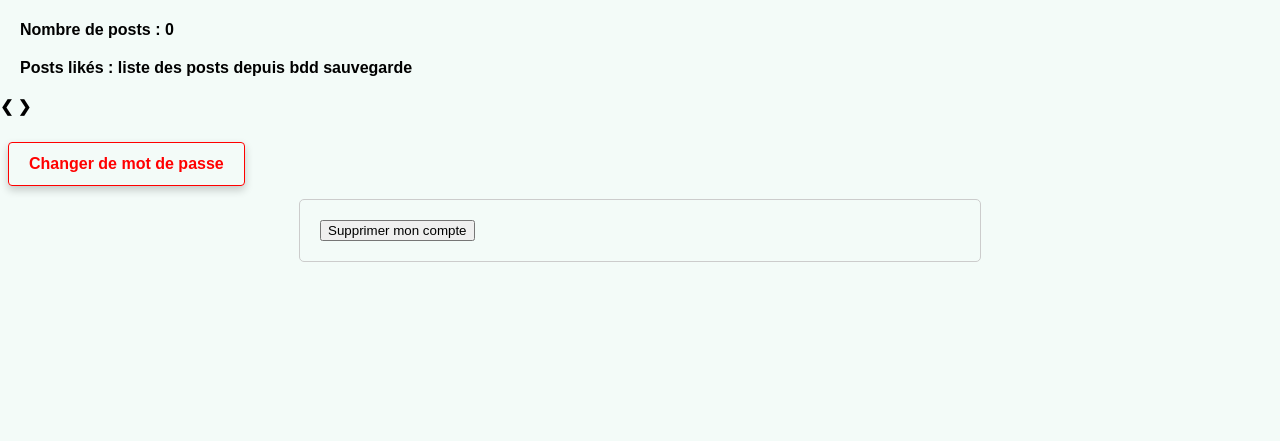
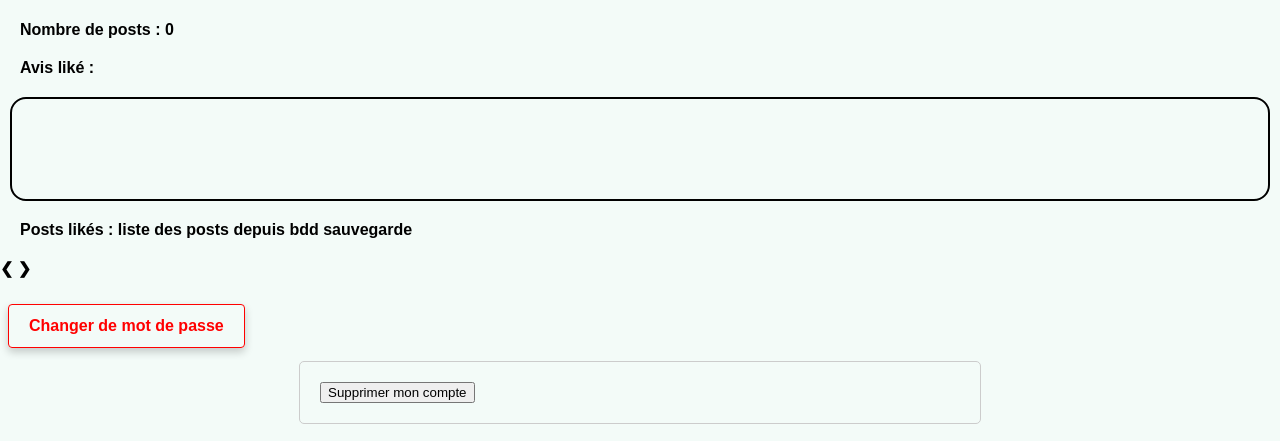
Before and after one commit to ThibaultVercoutre/Ev-Note, a PHP site: page /pages/php/monprofil.php in a window 1280 px wide. Shown: the part 286-727 px from the top of the page. Run offline with PHP 8.4, Linux system fonts and the light colour scheme; the visitor is signed in with stand-in values (Sample User, id 1); data that the repository does not hold is empty.

Commit message:
debut profil user

```diff
--- a/pages/css/styleprofil.css
+++ b/pages/css/styleprofil.css
@@ -152,3 +152,84 @@
   #menu_mdp form .change_mdp:hover{
     background-color: #456fa0;
   }
+
+/*=======================================================================================================*/
+/*========================================================= SECTION AVIS ================================*/
+
+#section-avis{
+  width: 1fr;
+  height: 100px;
+  overflow: auto;
+  border: 2px solid black;
+  border-radius: 16px;
+  margin: 10px;
+  scroll-snap-type: y mandatory;
+}
+
+#section-avis::-webkit-scrollbar{
+  width: 5px;
+  background: transparent;
+}
+
+#section-avis::-webkit-scrollbar-thumb{
+  width:10px;
+  border-radius: 5px;
+  height: 5px;
+  background: linear-gradient(var(--couleur-principale-1), #082374);
+}
+
+.avi{
+  scroll-snap-align: center;
+  width: auto;
+  height: 100%;
+  display: flex;
+  flex-direction: column;
+}
+
+.avi .actions{
+  flex: 1;
+  display: flex;
+  justify-content: space-around;
+  width: 25%;
+}
+
+.avi .text-avi{
+  flex: 6;
+  font-size: 15px;
+  font-weight: bold;
+  text-align: left;
+  padding: 20px;
+}
+
+.avi .compte-note{
+  flex: 1;
+  display: flex;
+  height: 50px;
+  padding: 2px;
+  margin-left: 20px;
+  border-bottom: 2px solid #082374;
+}
+
+.avi .compte-note .img-profil-note{
+  width: 50px;
+  height: 100%;
+  border-radius: 16px;
+  border: 2px solid #082374;
+  margin: 0px;
+  transform: translateX(-15px);
+}
+
+.avi .compte-note .img-profil-note img{
+  height: 100%;
+  width: 100%;
+  object-fit: cover;
+  border-radius: 14px;
+}
+
+.avi .compte-note .nom{
+  font-size: 100%;
+}
+
+.avi .compte-note span.verified{
+  color: green;
+}
--- a/pages/php/monprofil.php
+++ b/pages/php/monprofil.php
@@ -1,5 +1,5 @@
 <?php
-$bdd = mysqli_connect("localhost", "utilisateur", "projetweb2022", "projet");// On inclut la connexion à la bdd
+$bdd = mysqli_connect("localhost", "root", "", "projet");// On inclut la connexion à la bdd
 session_start();
   if(($_SESSION['email']) !== ""){
     $email = $_SESSION['email'];
@@ -98,6 +98,8 @@
     <p>Prénom : <?php echo $donnees_user['Prenom']; ?></p>
     <p>Adresse mail : <?php echo $donnees_user['Mail']; ?></p>
     <p>Nombre de posts : 0</p> <!-- Faire une table pour enregistrer tous les posts (une sauvegarde) -->
+    <p>Avis liké :</p>
+    <div id="section-avis"></div>
     <p>Posts likés : liste des posts depuis bdd sauvegarde</p>
     <!--Slider des posts likés -->
     <div class="post_like">
@@ -162,56 +164,7 @@
 <button type="submit" name="supprimer" id="button_suppr">Supprimer mon compte</button>
 </form>
 
-<script>
-document.getElementById("button_suppr").addEventListener("click", function() {
-  if (confirm("Voulez-vous vraiment supprimer votre compte ?")) {
-    var xhr = new XMLHttpRequest();
-    xhr.open("POST", "ev-note/pages/php/monprofil.php", true);
-    xhr.send();
-  }
-});
-
-let slideIndex = 1;
-showSlides(slideIndex);
-
-// Next/previous controls
-function plusSlides(n) {
-  showSlides(slideIndex += n);
-}
-
-// Thumbnail image controls
-function currentSlide(n) {
-  showSlides(slideIndex = n);
-}
-
-function showSlides(n) {
-  let i;
-  let slides = document.getElementsByClassName("mySlides");
-  let dots = document.getElementsByClassName("dot");
-  if (n > slides.length) {slideIndex = 1}
-  if (n < 1) {slideIndex = slides.length}
-  for (i = 0; i < slides.length; i++) {
-    slides[i].style.display = "none";
-  }
-  for (i = 0; i < dots.length; i++) {
-    dots[i].className = dots[i].className.replace(" active", "");
-  }
-  slides[slideIndex-1].style.display = "block";
-  dots[slideIndex-1].className += " active";
-}
-
-var formulaireAffiche = false;
-document.getElementById("button_mdp").addEventListener("click", function() {
-  if (formulaireAffiche) {
-    formulaireAffiche = false;
-    document.getElementById("formulaire_mdp").style.display = "none";
-  } else {
-    formulaireAffiche = true;
-    document.getElementById("formulaire_mdp").style.display = "block";
-  }
-});
-
-</script>
+<script src="scriptprofil.js"></script>
 
 </body>
 
--- /dev/null
+++ b/pages/php/scriptprofil.js
@@ -0,0 +1,93 @@
+/*=======================================================================================================*/
+/*========================================= Chargement avis =============================================*/
+
+function ListeNavis(){
+
+    var adresse = texte;
+    let Savis = document.getElementById('section-avis');
+    Savis.innerHTML = '';
+
+    /* creation n avis */
+    var params = new URLSearchParams();
+    params.append('clave1', '6');
+    params.append('clave2', adresse);
+    params.append('clave3', '8');
+
+    fetch('fonction_php.php', {
+      method: 'POST',
+      body: params
+    })
+    .then(response => response.json())
+    .then(data => {
+      for (var i = 0; i < data.length; i++) {
+        Savis.innerHTML += '<div class="avi" id="avis_' + data[i] + '">'
+                          + '<div class="compte-note">'
+                            + '<div class="img-profil-note"><img src="" alt="image-profil" class="img-profil-note-balise"></div>'
+                            + '<div class="nom"></div>'
+                            + '<span class="material-symbols-outlined verified"></span>'
+                            + '<div class="barres-notations-user">'
+                            + '</div>'
+                          + '</div>'
+                          + '<div class="text-avi"></div>'
+                          + '<div class="actions">'
+                            + '<span class="material-symbols-outlined up">thumb_up</span><div class="b_up"></div>'
+                            + '<span class="material-symbols-outlined down">thumb_down</span><div class="b_down"></div>'
+                            + '<span class="material-symbols-outlined report">priority_high</span><div class="b_report"></div>'
+                          + '</div>'
+                        + '</div>';
+      }
+    });
+}
+
+ListeNavis();
+
+/*=======================================================================================================*/
+/*========================================= Slides actu =================================================*/
+
+document.getElementById("button_suppr").addEventListener("click", function() {
+    if (confirm("Voulez-vous vraiment supprimer votre compte ?")) {
+      var xhr = new XMLHttpRequest();
+      xhr.open("POST", "ev-note/pages/php/monprofil.php", true);
+      xhr.send();
+    }
+  });
+
+  let slideIndex = 1;
+  showSlides(slideIndex);
+
+  // Next/previous controls
+  function plusSlides(n) {
+    showSlides(slideIndex += n);
+  }
+
+  // Thumbnail image controls
+  function currentSlide(n) {
+    showSlides(slideIndex = n);
+  }
+
+  function showSlides(n) {
+    let i;
+    let slides = document.getElementsByClassName("mySlides");
+    let dots = document.getElementsByClassName("dot");
+    if (n > slides.length) {slideIndex = 1}
+    if (n < 1) {slideIndex = slides.length}
+    for (i = 0; i < slides.length; i++) {
+      slides[i].style.display = "none";
+    }
+    for (i = 0; i < dots.length; i++) {
+      dots[i].className = dots[i].className.replace(" active", "");
+    }
+    slides[slideIndex-1].style.display = "block";
+    dots[slideIndex-1].className += " active";
+  }
+
+  var formulaireAffiche = false;
+  document.getElementById("button_mdp").addEventListener("click", function() {
+    if (formulaireAffiche) {
+      formulaireAffiche = false;
+      document.getElementById("formulaire_mdp").style.display = "none";
+    } else {
+      formulaireAffiche = true;
+      document.getElementById("formulaire_mdp").style.display = "block";
+    }
+  });
```
